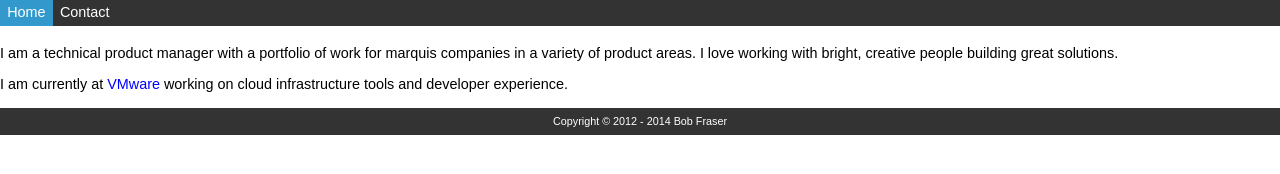
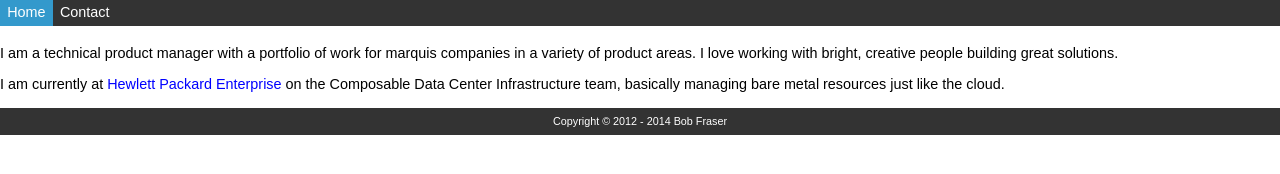
Before and after one commit to bobfraser1/bobfraser1, a plain HTML site: page index.html in a window 1280 px wide. Drawn offline with nearby package versions, Linux system fonts and the light colour scheme.

Commit message:
Update home page with new job info.

```diff
--- a/index.html
+++ b/index.html
@@ -15,8 +15,10 @@
 				companies in a variety of product areas. I love working with bright,
 				creative people building great solutions.</p>
 			<p>
-				I am currently at <a href="http://developercenter.vmware.com">VMware</a>
-				working on cloud infrastructure tools and developer experience.
+				I am currently at <a
+					href="https://www.hpe.com/us/en/solutions/infrastructure/composable-infrastructure.html">Hewlett
+					Packard Enterprise</a> on the Composable Data Center Infrastructure team,
+				basically managing bare metal resources just like the cloud.
 			</p>
 		</div>
 	</div>
```
